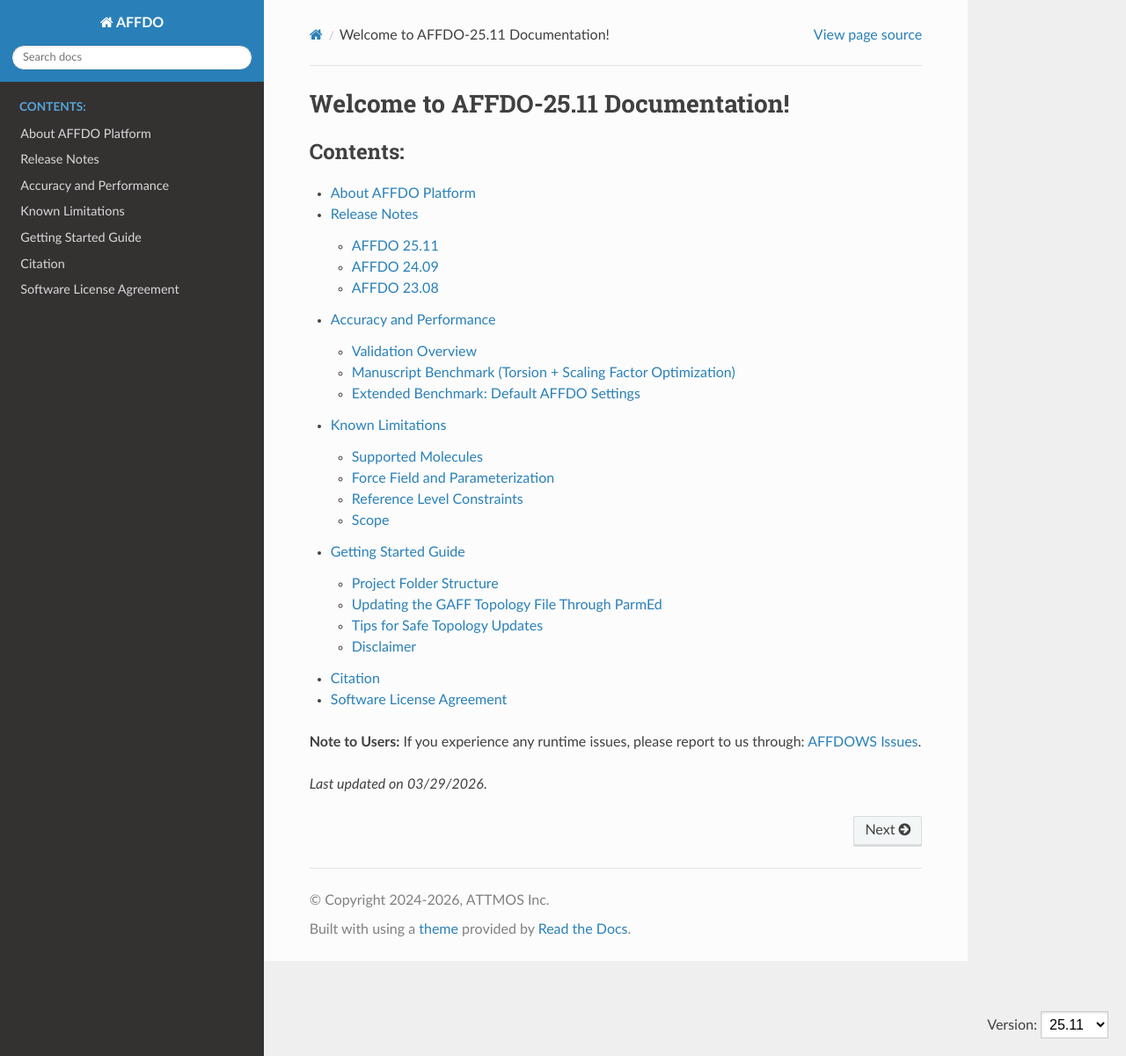
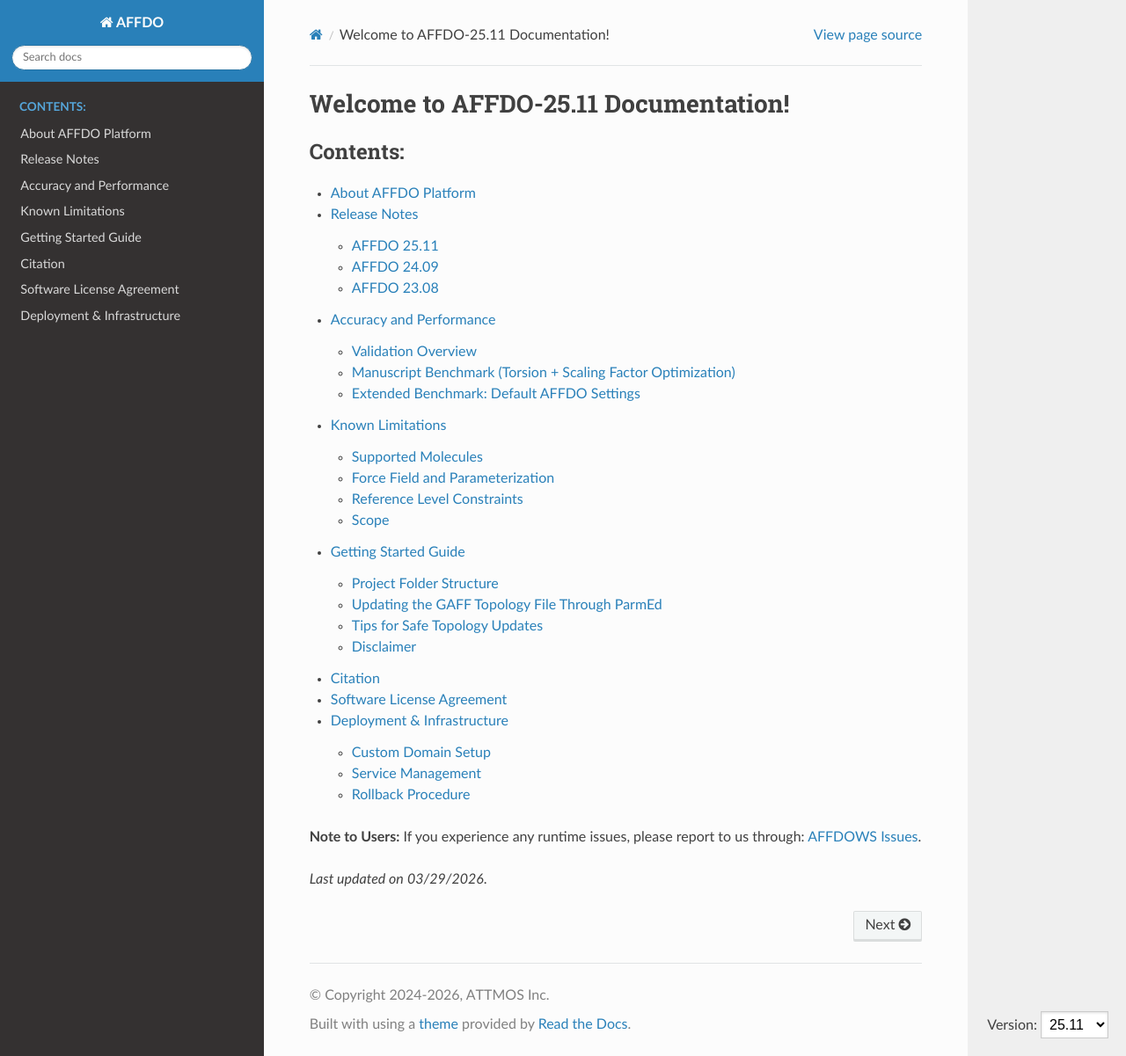
Before and after one commit to ATTMOS/AFFDOWS, a Sphinx documentation site: the page built from docs/source/index.rst, in a window 1280 px wide and 1201 px high. Shown: the whole window at 88% size. Built offline with Sphinx 7.4.7 and the Read the Docs theme 3.1.0, drawn with Linux system fonts in a browser that asks for light colours; some of the changed lines change nothing that is shown.

Commit message:
docs: add developer deployment guide for custom domain setup (#345)
Document AFFDOWS infrastructure: custom domain, DNS, nginx, SSL certs,
environment variables, service management, and rollback procedure.

```diff
--- /dev/null
+++ b/docs/source/developer/deployment.rst
@@ -0,0 +1,149 @@
+
+.. include:: ../affdo_docs_common.rst
+
+Deployment & Infrastructure
+============================
+
+This section documents the AFFDOWS web service infrastructure for developers and maintainers.
+
+Custom Domain Setup
+-------------------
+
+The AFFDOWS web service is accessible via a branded custom domain:
+
+- **Public URL**: ``https://affdo.attmosdiscovery.com``
+- **Server**: ``dust.sdsc.edu`` (SDSC, San Diego Supercomputer Center)
+- **Redirect**: ``https://dust.sdsc.edu`` redirects (301) to the branded domain
+
+Architecture
+^^^^^^^^^^^^
+
+.. code-block:: text
+
+   User browser
+       │
+       ▼
+   affdo.attmosdiscovery.com  (DNS CNAME → dust.sdsc.edu)
+       │
+       ▼
+   nginx (port 443, SSL termination)
+       ├── /api/*  →  Flask API (localhost:8080)
+       └── /*      →  Streamlit app (localhost:8501)
+
+DNS Configuration
+^^^^^^^^^^^^^^^^^
+
+The domain ``attmosdiscovery.com`` is managed via Google Cloud DNS (nameservers: ``ns-cloud-c*.googledomains.com``).
+
+A single CNAME record maps the subdomain to the SDSC server:
+
+.. code-block:: text
+
+   affdo.attmosdiscovery.com.  CNAME  dust.sdsc.edu.
+
+SSL Certificates
+^^^^^^^^^^^^^^^^
+
+SSL certificates are managed by `Let's Encrypt <https://letsencrypt.org/>`_ via Certbot with automatic renewal.
+
+Two certificates are maintained on dust:
+
+1. ``affdo.attmosdiscovery.com`` — serves the branded domain
+2. ``dust.sdsc.edu`` — serves the redirect
+
+Certificate files are stored at ``/etc/letsencrypt/live/<domain>/``.
+
+To manually renew:
+
+.. code-block:: bash
+
+   sudo certbot renew
+
+Nginx Configuration
+^^^^^^^^^^^^^^^^^^^
+
+Two nginx configuration files exist in ``/etc/nginx/conf.d/``:
+
+- ``affdo.attmosdiscovery.com.conf`` — proxies to Streamlit and Flask API
+- ``dust.sdsc.edu.conf`` — redirects all traffic to the branded domain
+
+A backup of the original ``dust.sdsc.edu`` proxy configuration is preserved at
+``/etc/nginx/conf.d/dust.sdsc.edu.conf.bak``.
+
+To test and reload after changes:
+
+.. code-block:: bash
+
+   sudo nginx -t && sudo nginx -s reload
+
+Environment Variables
+^^^^^^^^^^^^^^^^^^^^^
+
+The following environment variables control the URL configuration:
+
+.. list-table::
+   :header-rows: 1
+   :widths: 30 40 30
+
+   * - Variable
+     - Description
+     - Default
+   * - ``AFFDOWS_URL``
+     - Public-facing URL used in user emails
+     - ``https://www.attmosdiscovery.com/tools``
+   * - ``AFFDOWS_API_BASE``
+     - API base URL used by Streamlit to call Flask
+     - ``https://affdo.attmosdiscovery.com``
+
+On the dust server, ``AFFDOWS_API_BASE`` should be set to ``http://localhost:8080`` to avoid
+routing API calls through the external domain.
+
+Service Management
+------------------
+
+The AFFDOWS web service consists of two processes running on dust:
+
+1. **Flask API** (``affdows-api.py``): Handles job submission, status, and management
+2. **Streamlit app** (``affdows-app.py``): User-facing web interface
+
+Starting the Services
+^^^^^^^^^^^^^^^^^^^^^
+
+.. code-block:: bash
+
+   cd /server-home1/madu/Work/AFFDO
+
+   # Start Flask API
+   nohup python3 -u affdows-api.py > affdows-api.log 2>&1 & disown
+
+   # Start Streamlit
+   nohup streamlit run affdows-app.py \
+       --server.address 0.0.0.0 --server.port 8501 \
+       > affdows-app.log 2>&1 & disown
+
+Stopping the Services
+^^^^^^^^^^^^^^^^^^^^^
+
+.. code-block:: bash
+
+   pkill -f "affdows"
+
+Rollback Procedure
+------------------
+
+To revert the custom domain setup and restore direct access via ``dust.sdsc.edu``:
+
+.. code-block:: bash
+
+   # 1. Restore original dust.sdsc.edu nginx config
+   sudo cp /etc/nginx/conf.d/dust.sdsc.edu.conf.bak /etc/nginx/conf.d/dust.sdsc.edu.conf
+
+   # 2. Remove branded domain config
+   sudo rm /etc/nginx/conf.d/affdo.attmosdiscovery.com.conf
+
+   # 3. Reload nginx
+   sudo nginx -s reload
+
+   # 4. Remove DNS CNAME record from Google Cloud DNS
+
+*Last updated on* |UPDATE_DATE|.
--- a/docs/source/index.rst
+++ b/docs/source/index.rst
@@ -19,6 +19,7 @@
    user/getting-started-guide
    user/citation
    user/license
+   developer/deployment
 
 **Note to Users:** If you experience any runtime issues, please report to us
 through: `AFFDOWS Issues <https://github.com/ATTMOS/AFFDOWS>`_.
```
